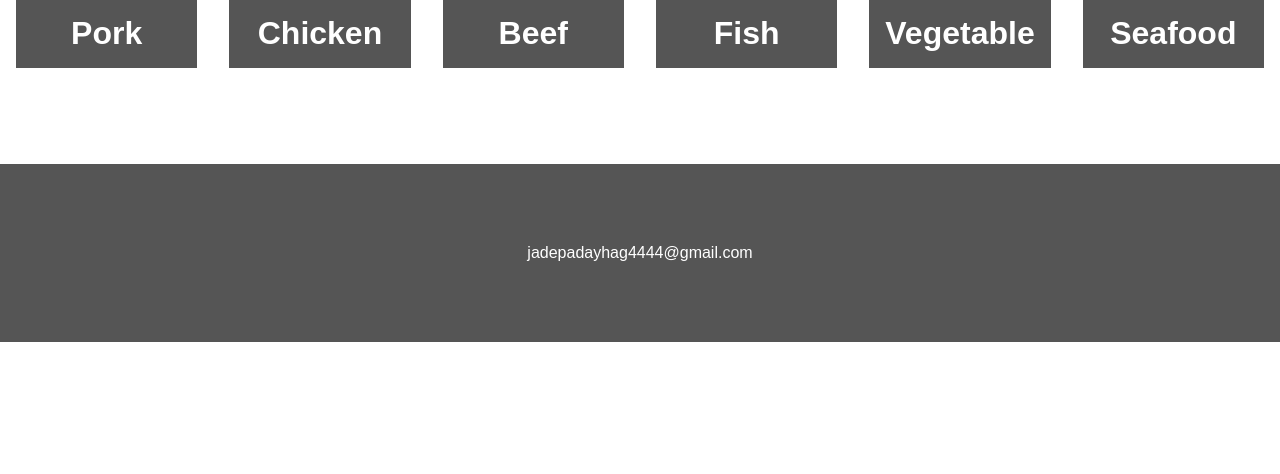
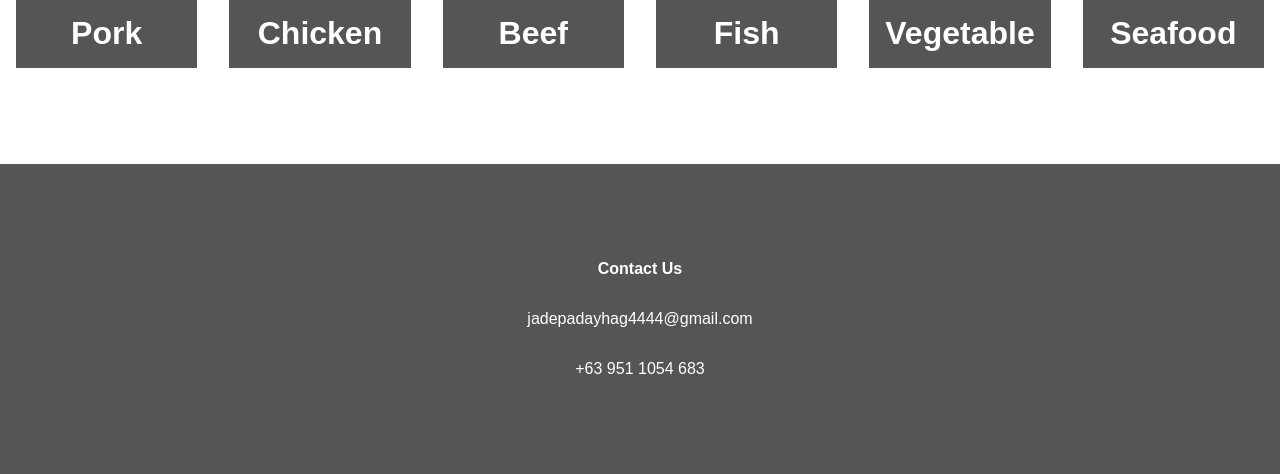
Before and after one commit to ionvop/foods-on-hand, a PHP site: page /index.php in a window 1280 px wide. Shown: the part 1686-2160 px from the top of the page. Before the commit the page ends 2028 px from the top, so only its background shows below. Run offline with PHP 8.4, Linux system fonts and the light colour scheme; data comes from the database, SQL or seed files in the repository.

Commit message:
Update common.php

```diff
--- a/common.php
+++ b/common.php
@@ -182,7 +182,19 @@ function renderFooter() {
             background-color: #555;
             color: #fff;
             text-align: center;">
-            jadepadayhag4444@gmail.com
+            <div style="
+                padding: 1rem;
+                font-weight: bold;">
+                Contact Us
+            </div>
+            <div style="
+                padding: 1rem;">
+                jadepadayhag4444@gmail.com
+            </div>
+            <div style="
+                padding: 1rem;">
+                +63 951 1054 683
+            </div>
         </div>
     HTML;
 }
```
